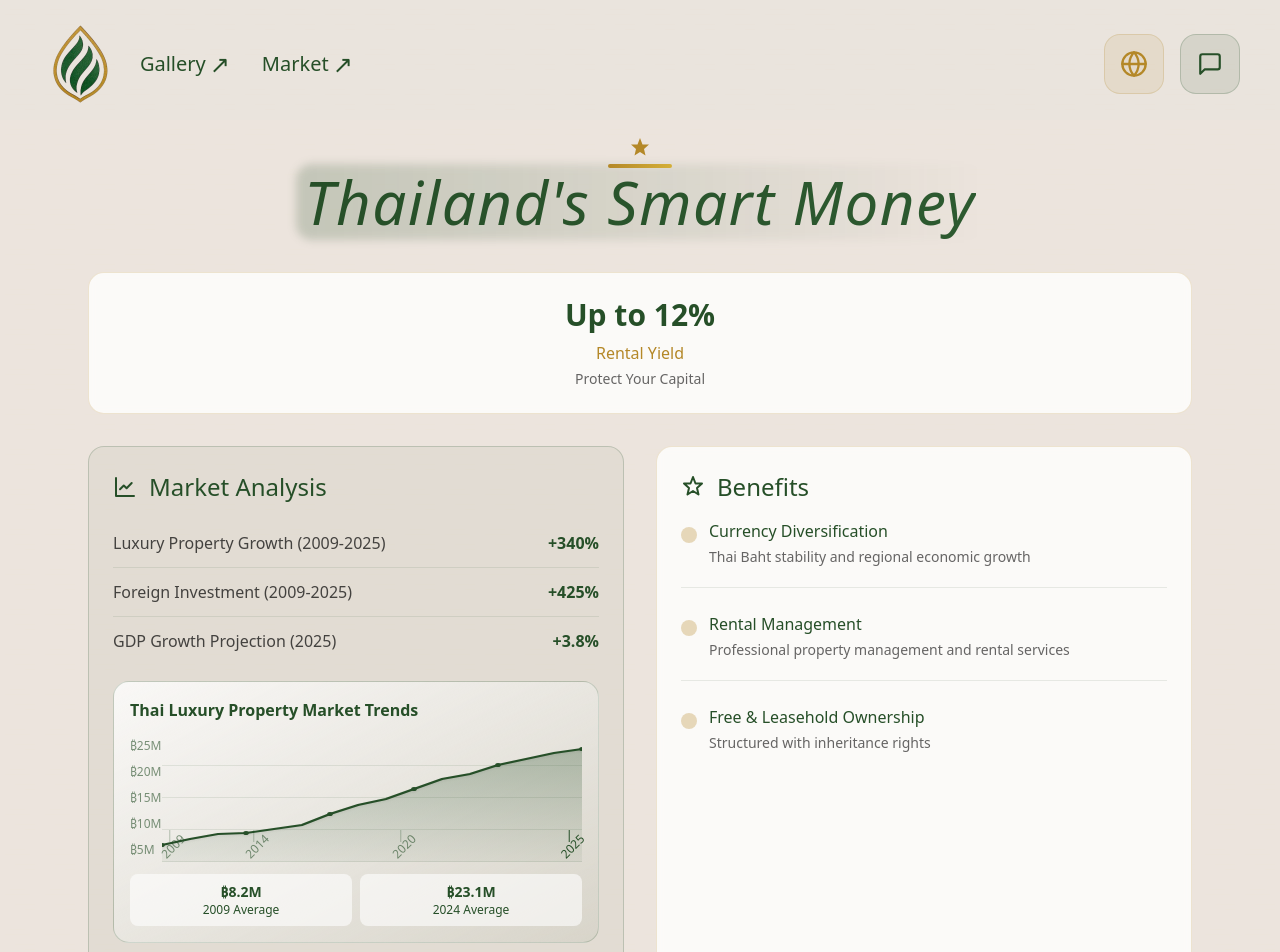
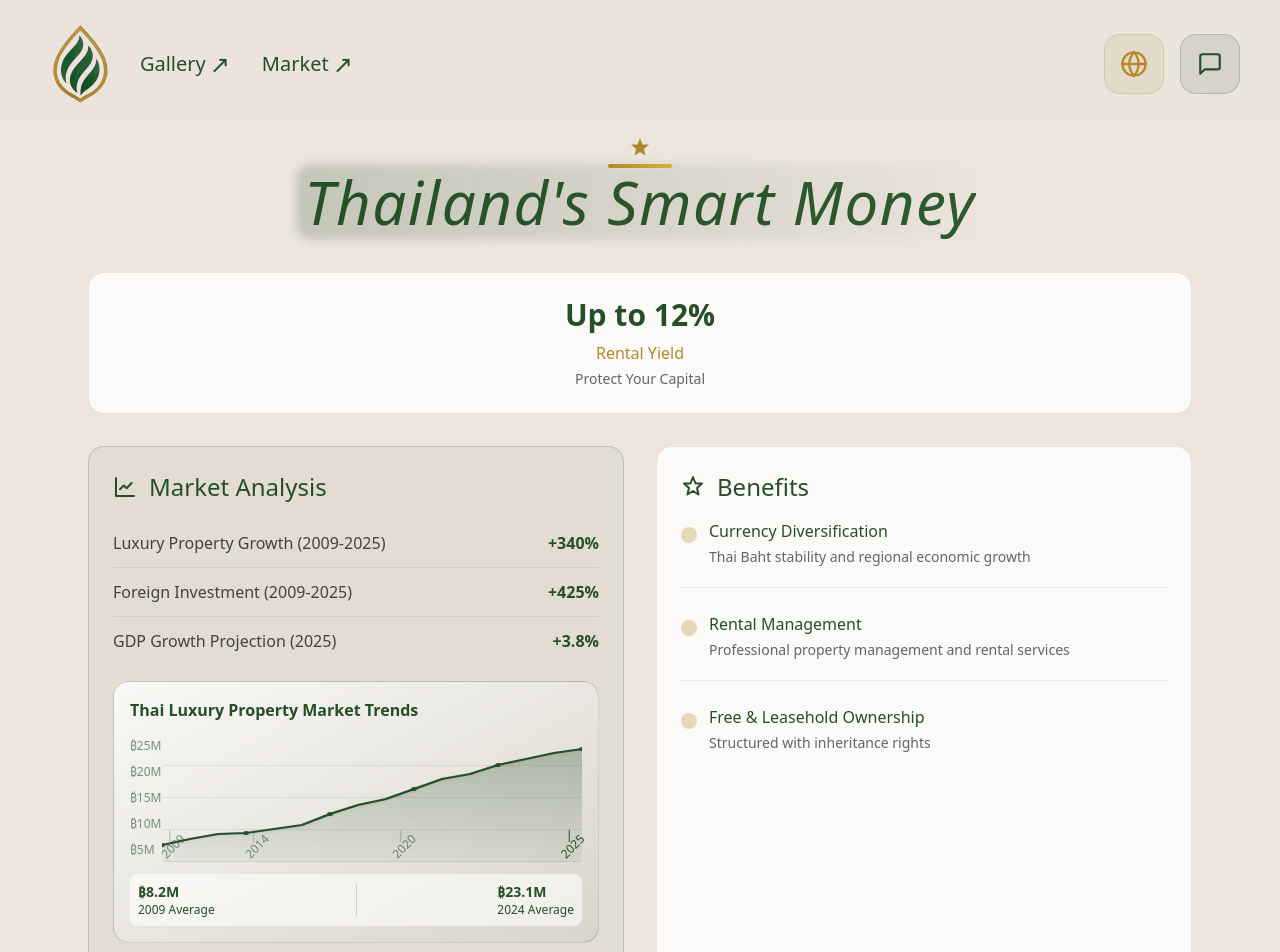
Before and after one commit to Marnfah-Pool-Villas/truffle-clone-v398, a Next.js app in the folder truffle-clone/: page /capital in a window 1280 px wide. Shown: the top 952 px of the page. Built offline with nearby package versions, Linux system fonts and the light colour scheme; a web font is replaced by a local one.

Commit message:
Combine average stats into single card
cgen-aa1aa52a47064a7797e2fa4b26f558d3

```diff
--- a/truffle-clone/src/components/InvestmentSection.tsx
+++ b/truffle-clone/src/components/InvestmentSection.tsx
@@ -159,14 +159,17 @@ export default function InvestmentSection() {
             </div>
 
             {/* Chart insights */}
-            <div className="mt-3 grid grid-cols-1 sm:grid-cols-2 gap-2 text-center">
-              <div className="p-2 bg-white/60 rounded-lg">
-                <div className="text-sm font-bold text-[#264f28]">₿8.2M</div>
-                <div className="text-xs text-[#264f28]">2009 Average</div>
-              </div>
-              <div className="p-2 bg-white/60 rounded-lg">
-                <div className="text-sm font-bold text-[#264f28]">₿23.1M</div>
-                <div className="text-xs text-[#264f28]">2024 Average</div>
+            <div className="mt-3">
+              <div className="p-2 bg-white/60 rounded-lg flex flex-col sm:flex-row items-center justify-between gap-3 text-center sm:text-left">
+                <div>
+                  <div className="text-sm font-bold text-[#264f28]">₿8.2M</div>
+                  <div className="text-xs text-[#264f28]">2009 Average</div>
+                </div>
+                <div className="hidden sm:block h-8 w-px bg-[#264f28]/20" />
+                <div>
+                  <div className="text-sm font-bold text-[#264f28]">₿23.1M</div>
+                  <div className="text-xs text-[#264f28]">2024 Average</div>
+                </div>
               </div>
             </div>
 
```
